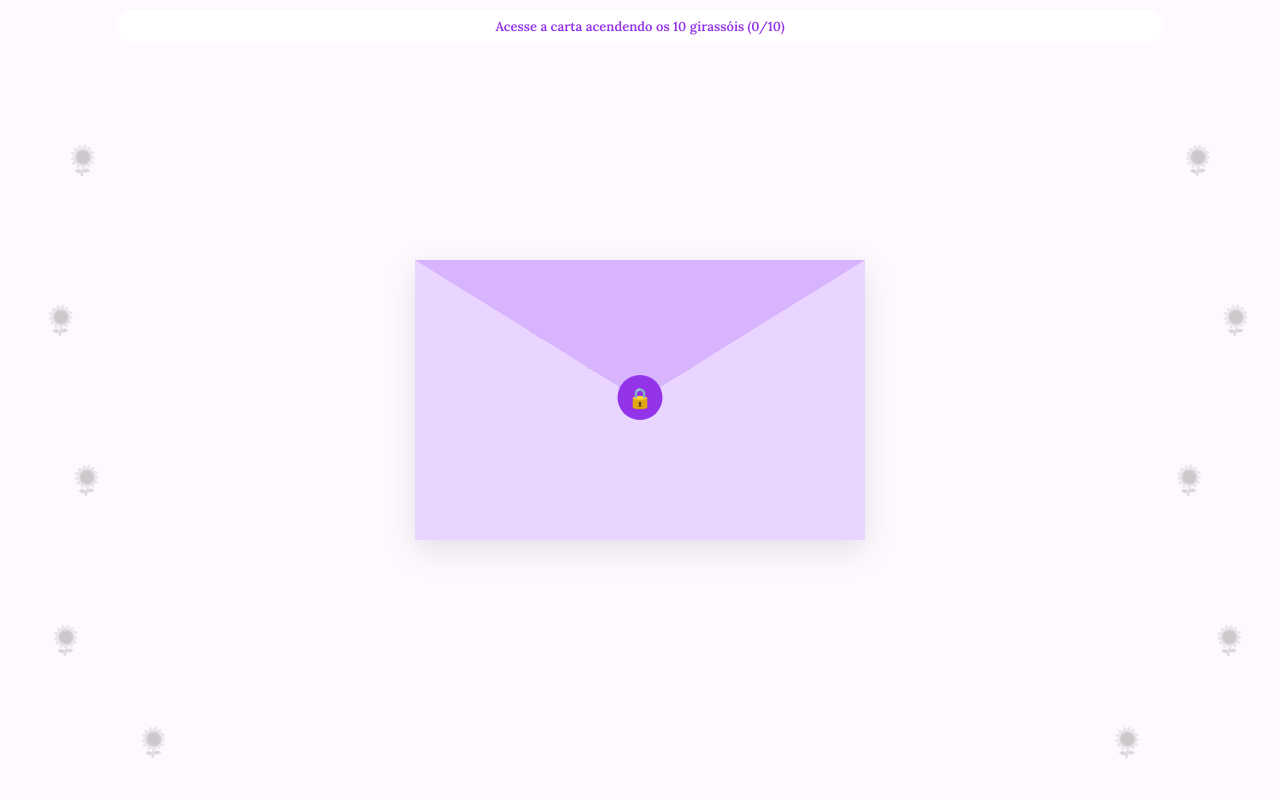
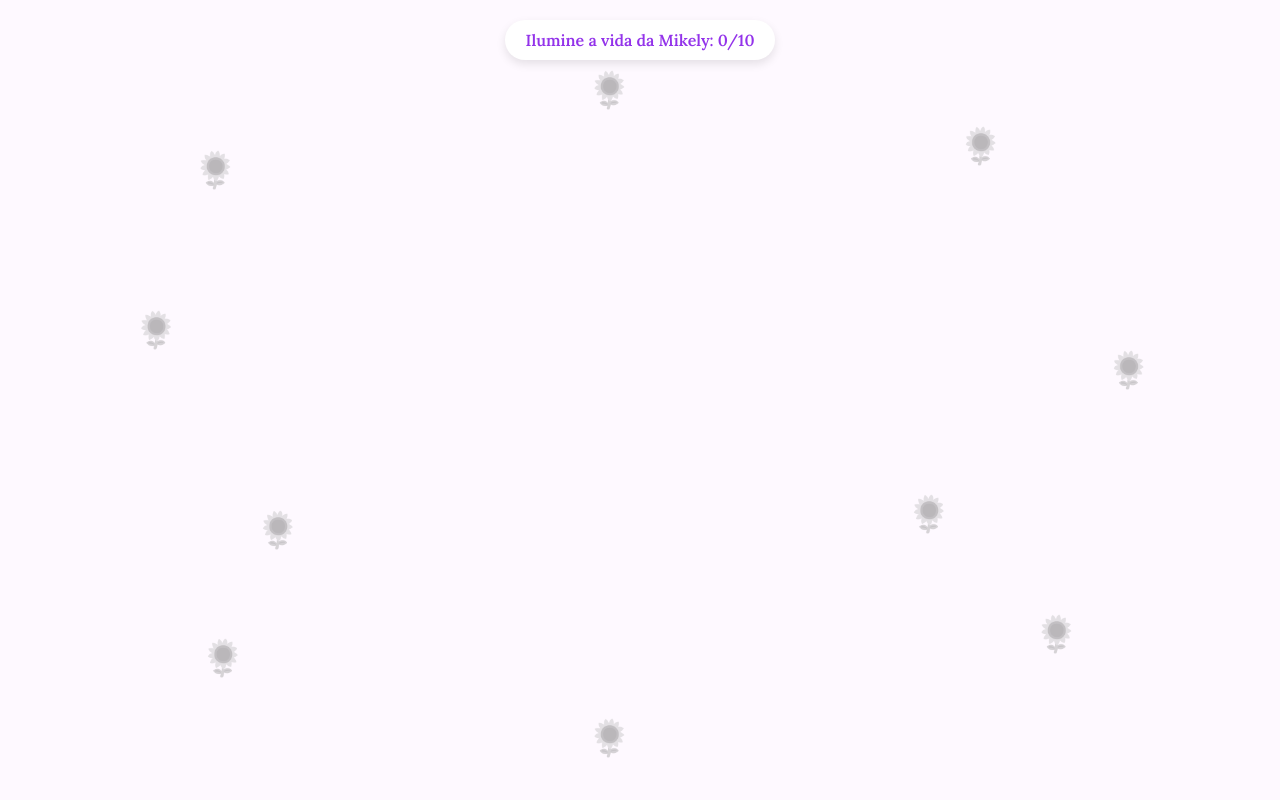
Before and after one commit to macswellisonpsic-droid/carta-mikely, a plain HTML site: page index.html in a window 1280 px wide. Drawn offline with Linux system fonts and the light colour scheme.

Commit message:
Update index.html

```diff
--- a/index.html
+++ b/index.html
@@ -4,63 +4,67 @@
     <meta charset="UTF-8">
     <meta name="viewport" content="width=device-width, initial-scale=1.0, maximum-scale=1.0, user-scalable=no">
     <title>Para Mikely</title>
-    <link href="https://fonts.googleapis.com/css2?family=Dancing+Script:wght@600&family=Lora:ital,wght@0,400;0,600;1,400&family=Montserrat:wght@300;500&display=swap" rel="stylesheet">
+    <link href="https://fonts.googleapis.com/css2?family=Dancing+Script:wght@600&family=Lora:ital,wght@0,400;0,600;1,400&family=Montserrat:wght@400;700&display=swap" rel="stylesheet">
     <style>
-        :root { --cor-fundo: #fef9ff; --cor-envelope: #e9d5ff; --cor-papel: #ffffff; --cor-detalhe: #9333ea; --ouro: #ffd700; }
-        body { margin: 0; padding: 0; display: flex; justify-content: center; align-items: center; min-height: 100vh; background-color: var(--cor-fundo); font-family: 'Lora', serif; overflow: hidden; touch-action: manipulation; }
+        :root { --cor-fundo: #fef9ff; --cor-envelope: #e9d5ff; --cor-detalhe: #9333ea; --ouro: #ffd700; }
+        body, html { margin: 0; padding: 0; width: 100%; height: 100%; background-color: var(--cor-fundo); font-family: 'Lora', serif; overflow: hidden; }
 
-        #aviso-topo { position: fixed; top: 10px; text-align: center; color: var(--cor-detalhe); font-weight: bold; z-index: 100; background: rgba(255,255,255,0.9); padding: 8px 12px; border-radius: 20px; font-size: 13px; width: 80%; }
+        #tela-girassois { position: absolute; width: 100%; height: 100%; display: flex; flex-direction: column; align-items: center; z-index: 10; transition: opacity 0.8s ease; }
+        #aviso-topo { margin-top: 20px; font-weight: bold; color: var(--cor-detalhe); background: white; padding: 10px 20px; border-radius: 30px; box-shadow: 0 4px 10px rgba(0,0,0,0.1); z-index: 20; }
 
-        .girassol-fundo { position: absolute; font-size: 1.8rem; cursor: pointer; transition: all 0.4s ease; filter: grayscale(1) opacity(0.3); z-index: 5; display: flex; flex-direction: column; align-items: center; }
-        .girassol-fundo.aceso { filter: grayscale(0) opacity(1) drop-shadow(0 0 8px orange); transform: scale(1.1); }
-        .palavra-pop { font-size: 9px; color: white; background: var(--cor-detalhe); font-family: 'Montserrat', sans-serif; padding: 3px 6px; border-radius: 4px; margin-bottom: 4px; opacity: 0; }
-        .girassol-fundo.aceso .palavra-pop { opacity: 1; }
+        .girassol-box { position: absolute; cursor: pointer; display: flex; flex-direction: column; align-items: center; transition: all 0.4s; filter: grayscale(1) opacity(0.4); }
+        .girassol-box.aceso { filter: grayscale(0) opacity(1); transform: scale(1.1); }
+        .girassol-box span { font-size: 2.2rem; }
+        .palavra { background: var(--cor-detalhe); color: white; font-family: 'Montserrat', sans-serif; font-size: 11px; padding: 4px 8px; border-radius: 4px; margin-bottom: 5px; opacity: 0; transition: 0.3s; white-space: nowrap; }
+        .girassol-box.aceso .palavra { opacity: 1; }
 
-        .container { position: relative; z-index: 50; perspective: 1000px; }
-        .envelope-wrapper { position: relative; width: 280px; height: 180px; background-color: var(--cor-envelope); box-shadow: 0 10px 30px rgba(0,0,0,0.1); }
-        .aba { position: absolute; top: 0; width: 0; height: 0; border-top: 90px solid #d8b4fe; border-left: 140px solid transparent; border-right: 140px solid transparent; transform-origin: top; transition: 0.6s; z-index: 55; }
-        .envelope-wrapper::before { content: ""; position: absolute; z-index: 54; border-top: 90px solid transparent; border-right: 140px solid var(--cor-envelope); border-bottom: 90px solid var(--cor-envelope); border-left: 140px solid var(--cor-envelope); }
+        #tela-envelope { position: absolute; width: 100%; height: 100%; display: none; justify-content: center; align-items: center; opacity: 0; transition: opacity 1s ease; z-index: 5; }
+        .container { position: relative; perspective: 1000px; }
+        .envelope-wrapper { position: relative; width: 300px; height: 200px; background: var(--cor-envelope); box-shadow: 0 10px 30px rgba(0,0,0,0.1); }
+        .aba { position: absolute; top: 0; width: 0; height: 0; border-top: 100px solid #d8b4fe; border-left: 150px solid transparent; border-right: 150px solid transparent; transform-origin: top; transition: 0.6s; z-index: 30; }
+        .envelope-wrapper::before { content: ""; position: absolute; z-index: 25; border-top: 100px solid transparent; border-right: 150px solid var(--cor-envelope); border-bottom: 100px solid var(--cor-envelope); border-left: 150px solid var(--cor-envelope); }
 
-        .carta { position: absolute; bottom: 5px; left: 50%; transform: translateX(-50%); width: 92%; height: 85%; background: white; padding: 20px; box-sizing: border-box; transition: 1s; z-index: 52; overflow-y: auto; box-shadow: 0 0 10px rgba(0,0,0,0.1); }
-        .container.aberto .aba { transform: rotateX(180deg); z-index: 10; }
-        .container.aberto .carta { height: 380px; transform: translate(-50%, -180px); z-index: 100; }
+        .carta { position: absolute; bottom: 5px; left: 50%; transform: translateX(-50%); width: 92%; height: 80%; background: white; padding: 30px 20px; box-sizing: border-box; transition: 1s; z-index: 20; overflow-y: auto; }
+        .container.aberto .aba { transform: rotateX(180deg); z-index: 5; }
+        .container.aberto .carta { height: 420px; transform: translate(-50%, -160px); z-index: 100; box-shadow: 0 0 20px rgba(0,0,0,0.2); }
 
-        .selo { position: absolute; top: 70px; left: 50%; transform: translateX(-50%); width: 45px; height: 45px; background: var(--cor-detalhe); border-radius: 50%; z-index: 60; display: flex; align-items: center; justify-content: center; font-size: 20px; transition: 0.5s; }
-        .selo.liberado { background: var(--ouro); box-shadow: 0 0 15px var(--ouro); animation: pulse 1.5s infinite; }
+        .selo { position: absolute; top: 75px; left: 50%; transform: translateX(-50%); width: 50px; height: 50px; background: var(--ouro); border-radius: 50%; z-index: 40; display: flex; align-items: center; justify-content: center; font-size: 24px; box-shadow: 0 0 15px var(--ouro); animation: pulse 1.5s infinite; cursor: pointer; }
         @keyframes pulse { 0%, 100% { transform: translateX(-50%) scale(1); } 50% { transform: translateX(-50%) scale(1.1); } }
 
-        .assinatura { text-align: right; margin-top: 20px; font-family: 'Dancing Script', cursive; font-size: 1.2rem; color: var(--cor-detalhe); }
+        .assinatura { text-align: right; margin-top: 30px; font-family: 'Dancing Script', cursive; font-size: 1.3rem; color: var(--cor-detalhe); border-top: 1px solid #eee; padding-top: 10px; }
 
         @media (min-width: 600px) {
             .envelope-wrapper { width: 450px; height: 280px; }
             .aba, .envelope-wrapper::before { border-width: 140px 225px; }
             .selo { top: 115px; }
-            .container.aberto .carta { height: 450px; transform: translate(-50%, -220px); }
+            .container.aberto .carta { height: 480px; transform: translate(-50%, -200px); }
         }
     </style>
 </head>
 <body>
-    <div id="aviso-topo">Acesse a carta acendendo os 10 girassóis (<span id="count">0</span>/10)</div>
 
-    <div class="girassol-fundo" style="top: 15%; left: 5%;" onclick="acender(this)"><span class="palavra-pop">Amor</span>🌻</div>
-    <div class="girassol-fundo" style="top: 35%; left: 2%;" onclick="acender(this)"><span class="palavra-pop">Maternidade</span>🌻</div>
-    <div class="girassol-fundo" style="top: 55%; left: 5%;" onclick="acender(this)"><span class="palavra-pop">Família</span>🌻</div>
-    <div class="girassol-fundo" style="top: 75%; left: 2%;" onclick="acender(this)"><span class="palavra-pop">Transformação</span>🌻</div>
-    <div class="girassol-fundo" style="bottom: 5%; left: 10%;" onclick="acender(this)"><span class="palavra-pop">Gratidão</span>🌻</div>
+    <div id="tela-girassois">
+        <div id="aviso-topo">Ilumine a vida da Mikely: <span id="count">0</span>/10</div>
+        <div class="girassol-box" style="top:15%; left:15%;" onclick="acender(this)"><div class="palavra">Amor</div><span>🌻</span></div>
+        <div class="girassol-box" style="top:12%; right:20%;" onclick="acender(this)"><div class="palavra">Maternidade</div><span>🌻</span></div>
+        <div class="girassol-box" style="top:35%; left:10%;" onclick="acender(this)"><div class="palavra">Família</div><span>🌻</span></div>
+        <div class="girassol-box" style="top:40%; right:10%;" onclick="acender(this)"><div class="palavra">Força</div><span>🌻</span></div>
+        <div class="girassol-box" style="top:60%; left:20%;" onclick="acender(this)"><div class="palavra">Luz</div><span>🌻</span></div>
+        <div class="girassol-box" style="top:58%; right:25%;" onclick="acender(this)"><div class="palavra">Cuidado</div><span>🌻</span></div>
+        <div class="girassol-box" style="bottom:15%; left:15%;" onclick="acender(this)"><div class="palavra">Orgulho</div><span>🌻</span></div>
+        <div class="girassol-box" style="bottom:18%; right:15%;" onclick="acender(this)"><div class="palavra">Gratidão</div><span>🌻</span></div>
+        <div class="girassol-box" style="top:5%; left:45%;" onclick="acender(this)"><div class="palavra">Coragem</div><span>🌻</span></div>
+        <div class="girassol-box" style="bottom:5%; left:45%;" onclick="acender(this)"><div class="palavra">Presença</div><span>🌻</span></div>
+    </div>
 
-    <div class="girassol-fundo" style="top: 15%; right: 5%;" onclick="acender(this)"><span class="palavra-pop">Luz</span>🌻</div>
-    <div class="girassol-fundo" style="top: 35%; right: 2%;" onclick="acender(this)"><span class="palavra-pop">Força</span>🌻</div>
-    <div class="girassol-fundo" style="top: 55%; right: 5%;" onclick="acender(this)"><span class="palavra-pop">Coragem</span>🌻</div>
-    <div class="girassol-fundo" style="top: 75%; right: 2%;" onclick="acender(this)"><span class="palavra-pop">Cuidado</span>🌻</div>
-    <div class="girassol-fundo" style="bottom: 5%; right: 10%;" onclick="acender(this)"><span class="palavra-pop">Orgulho</span>🌻</div>
-
-    <div class="container" id="envelopeContainer" onclick="tentarAbrir()">
+    <div id="tela-envelope">
+        <div class="container" id="envCont">
             <div class="envelope-wrapper">
                 <div class="aba"></div>
-            <div class="selo" id="seloCadeado">🔒</div>
+                <div class="selo" onclick="abrirCarta()">🔓</div>
                 <div class="carta">
-                <span style="font-family:'Dancing Script';font-size:1.4rem;color:var(--cor-detalhe)">Para Minha Irmã Mikely,</span>
-                <div style="font-size:0.85rem;line-height:1.5;color:#333;margin-top:10px;text-align:justify;">
+                    <span style="font-family:'Dancing Script';font-size:1.5rem;color:var(--cor-detalhe)">Para Minha Irmã Mikely,</span>
+                    <div style="font-size:0.95rem;line-height:1.6;color:#333;margin-top:20px;text-align:justify;">
                         <p>Este ano te transformou de um jeito profundo. Tornar-se mãe não foi apenas ganhar um novo papel, foi abrir espaço no coração para um amor que reorganiza tudo. Você mudou, cresceu e se fortaleceu, mesmo nos dias em que se sentiu cansada ou insegura.</p>
                         <p>Ver você nessa nova fase é perceber o quanto o cuidado já fazia parte de quem você é. Agora ele ganhou um nome, um rosto e um sentido ainda maior. Entre noites curtas, aprendizados constantes e um amor que não se explica, você segue fazendo o melhor que pode, e isso é mais do que suficiente.</p>
                         <p>Quero que você saiba que não precisa ser perfeita. Ser presente, humana e amorosa já é imenso. E, mesmo sendo mãe agora, você continua sendo você, com sua história, sua sensibilidade e sua luz.</p>
@@ -71,25 +75,28 @@
                 </div>
             </div>
         </div>
+    </div>
 
     <script>
-        let girassoisAcesos = 0;
-        function acender(e) {
-            if (!e.classList.contains('aceso')) {
-                e.classList.add('aceso'); girassoisAcesos++;
-                document.getElementById('count').innerText = girassoisAcesos;
-                if (girassoisAcesos === 10) {
-                    const s = document.getElementById('seloCadeado');
-                    s.innerText = "🔓"; s.classList.add('liberado');
-                    document.getElementById('aviso-topo').innerText = "Cadeado aberto! Toque no envelope.";
+        let acesos = 0;
+        function acender(el) {
+            if (!el.classList.contains('aceso')) {
+                el.classList.add('aceso'); acesos++;
+                document.getElementById('count').innerText = acesos;
+                if (acesos === 10) {
+                    setTimeout(() => {
+                        document.getElementById('tela-girassois').style.opacity = '0';
+                        setTimeout(() => {
+                            document.getElementById('tela-girassois').style.display = 'none';
+                            const t2 = document.getElementById('tela-envelope');
+                            t2.style.display = 'flex';
+                            setTimeout(() => t2.style.opacity = '1', 50);
+                        }, 800);
+                    }, 1000);
                 }
             }
-            event.stopPropagation();
         }
-        function tentarAbrir() {
-            if (girassoisAcesos < 10) alert("Ilumine os 10 girassóis laterais primeiro!");
-            else document.getElementById('envelopeContainer').classList.toggle('aberto');
-        }
+        function abrirCarta() { document.getElementById('envCont').classList.toggle('aberto'); }
     </script>
 </body>
 </html>
```
Lines whose indentation alone changed are shown as unchanged.
